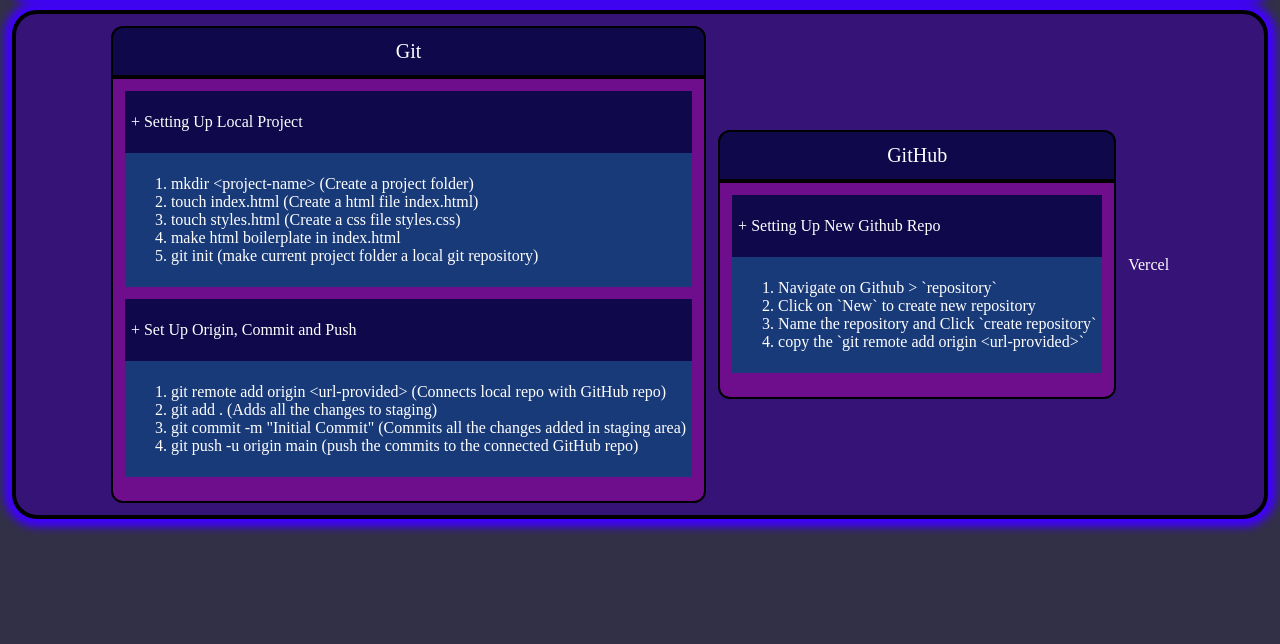
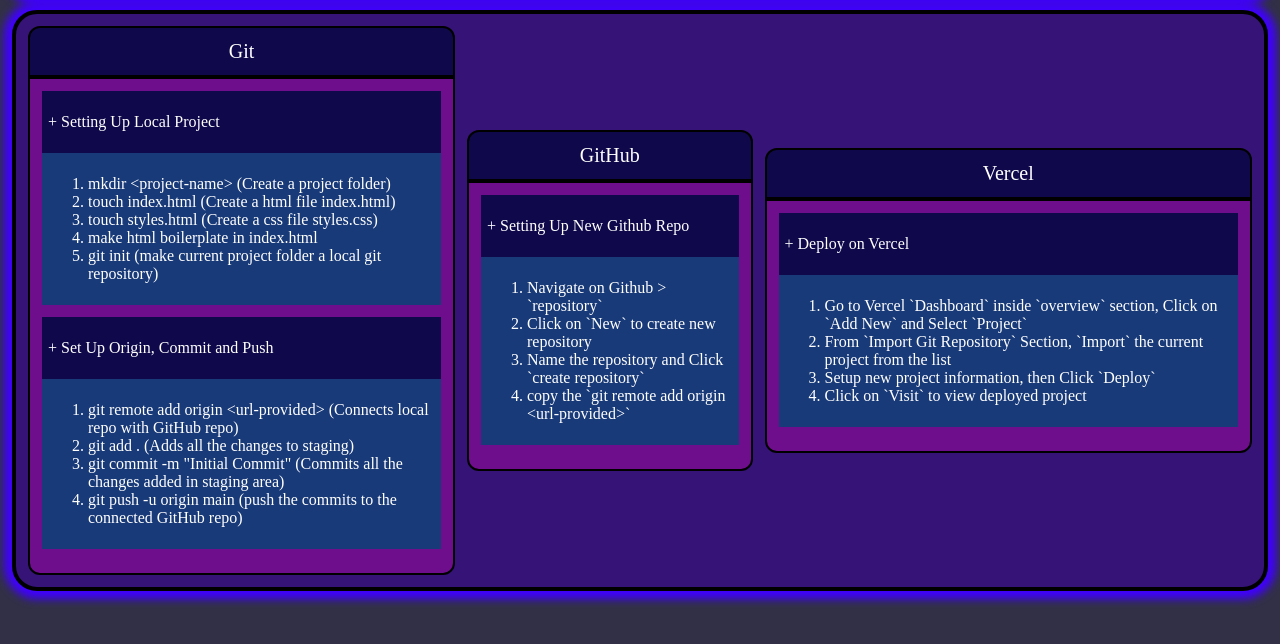
Before and after one commit to diwakarstha997/build-cicd-pipeline, a plain HTML site: page index.html in a window 1280 px wide. Shown: the part 114-758 px from the top of the page. Drawn offline with Linux system fonts and the light colour scheme.

Commit message:
Add vercel section with deploy info

```diff
--- a/index.html
+++ b/index.html
@@ -112,7 +112,38 @@
                 </div>
             </div>
 
-            <div>Vercel</div>
+            <!-- Vercel Section -->
+            <div class="process-primary-card">
+                <div class="process-primary-header">
+                    Vercel
+                </div>
+
+                <div class="process-primary-body">
+                    <!-- Process Secondary Card 1 -->
+                    <div class="process-secondary-card">
+                        <div class="process-secondary-header">
+                            <p>+ Deploy on Vercel</p>
+                        </div>
+
+                        <div class="process-secondary-body">
+                            <ol>
+                                <li>
+                                    Go to Vercel `Dashboard` inside `overview` section, Click on `Add New` and Select `Project`
+                                </li>
+                                <li>
+                                    From `Import Git Repository` Section, `Import` the current project from the list
+                                </li>
+                                <li>
+                                    Setup new project information, then Click `Deploy`
+                                </li>
+                                <li>
+                                    Click on `Visit` to view deployed project
+                                </li>
+                            </ol>
+                        </div>
+                    </div>
+                </div>
+            </div>
          </div>
     </section>
 </body>
```
